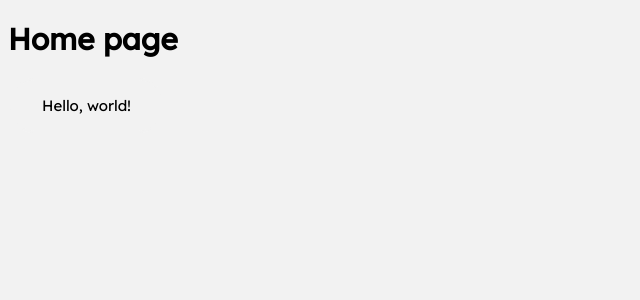
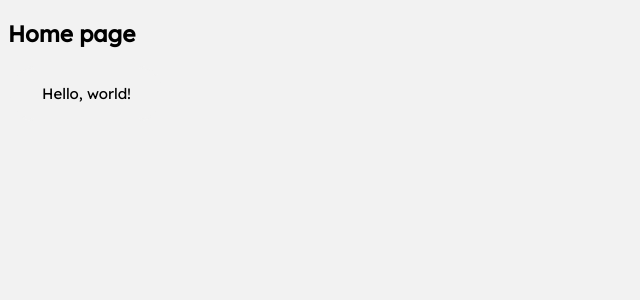
Before and after one commit to lethiandev/fm-three-column-cards, a Vue app: page / in a window 1280 px wide. Shown: the top 300 px of the page, without its empty margins (0-640 px from the left). Built offline with nearby package versions, Linux system fonts and the light colour scheme.

Commit message:
Add card component to home page

```diff
--- a/src/pages/HomePage.tsx
+++ b/src/pages/HomePage.tsx
@@ -1,13 +1,16 @@
+import { defineComponent } from 'vue'
 import VButton from '@/components/VButton'
-import { defineComponent } from 'vue'
+import VCard from '@/components/VCard'
 
 export default defineComponent({
   name: 'Home',
   setup() {
     return () => (
       <main>
-        <h1>Home page</h1>
-        <VButton>Hello, world!</VButton>
+        <VCard variant="first">
+          <h1>Home page</h1>
+          <VButton>Hello, world!</VButton>
+        </VCard>
       </main>
     )
   },
```
